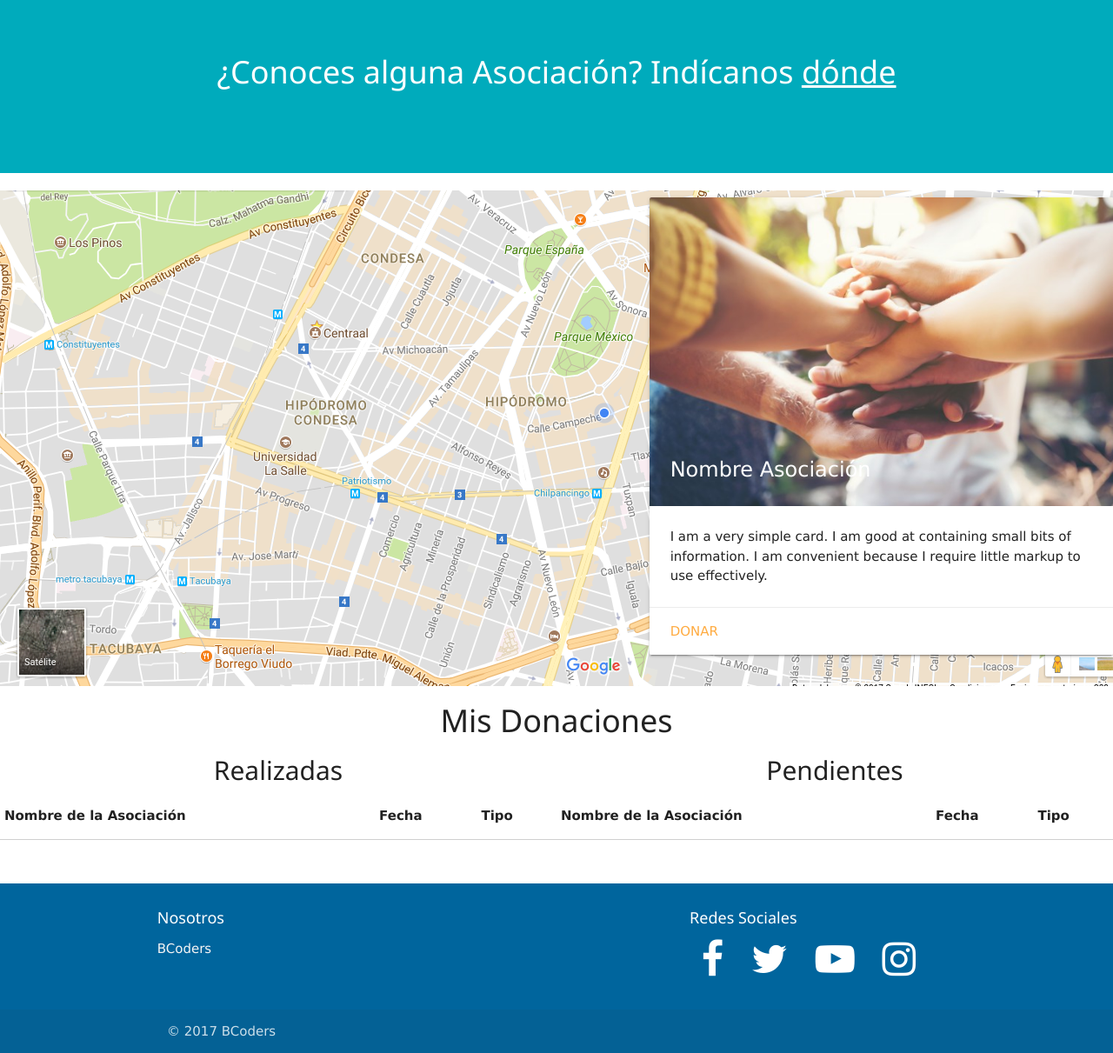
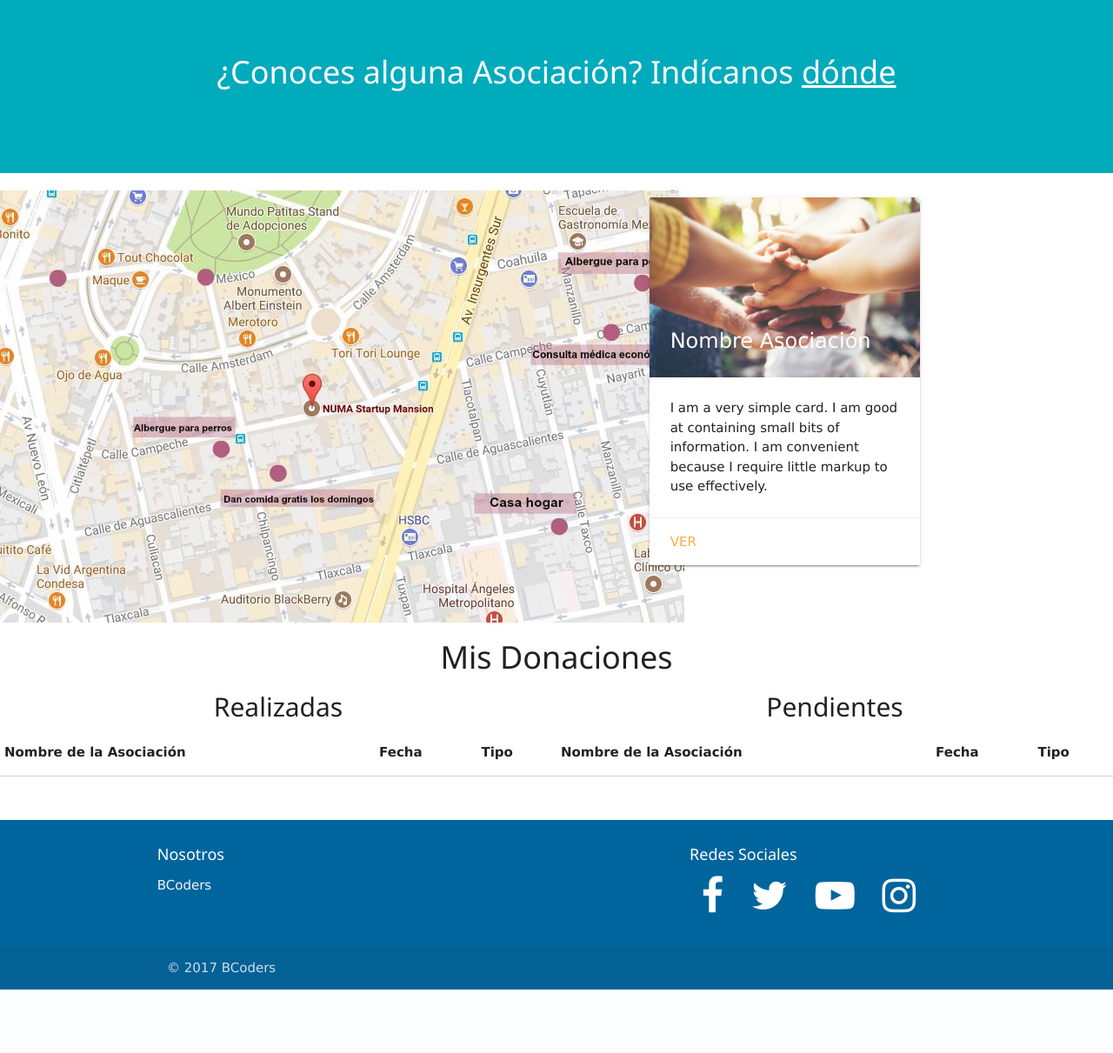
Before and after one commit to MakaTeam/makateamhack, a CodeIgniter app: page /database/index.php/Perfil?tipo_usuario=1 in a window 1280 px wide; the page is wider, and only the part inside the window is pictured. Shown: the part 451-1662 px from the top of that part at 87% size. After the commit the page ends 1589 px from the top of that part, so only its background shows below. Run offline with CodeIgniter, Linux system fonts and the light colour scheme; lists and menus that the app fills with data are empty.

Commit message:
Se cambian mapas

```diff
--- a/application/views/Perfiles/perfil.php
+++ b/application/views/Perfiles/perfil.php
@@ -53,10 +53,12 @@
 
     <div class="row">
       <div class="col l7">
-        <img class="mapa" src="<?php echo base_url() ?>assets/css/img/mapa2.png" alt="">
+        <img class="mapa" src="<?php echo base_url() ?>assets/css/img/mapa.jpg" alt="">
       </div>
       <div class="col l5">
-        <div class="card cardPerfil">
+        <div class="row">
+          <div class="col l7 ">
+            <div class="card">
               <div class="card-image">
                 <img src="<?php echo base_url() ?>assets/css/img/1.jpg">
                 <span class="card-title">Nombre Asociación</span>
@@ -66,7 +68,9 @@
                 I am convenient because I require little markup to use effectively.</p>
               </div>
               <div class="card-action">
-            <a href="<?php echo base_url()."index.php/" ?>Perfil?tipo_usuario=2">Donar</a>
+                <a href="<?php echo base_url()."index.php/" ?>Perfil?tipo_usuario=2"">Ver</a>
+              </div>
+            </div>
           </div>
         </div>
       </div>
```
Also changed, not shown: application/views/Perfiles/perfilA.php (+4 -7 lines). Lines whose indentation alone changed are shown as unchanged.
